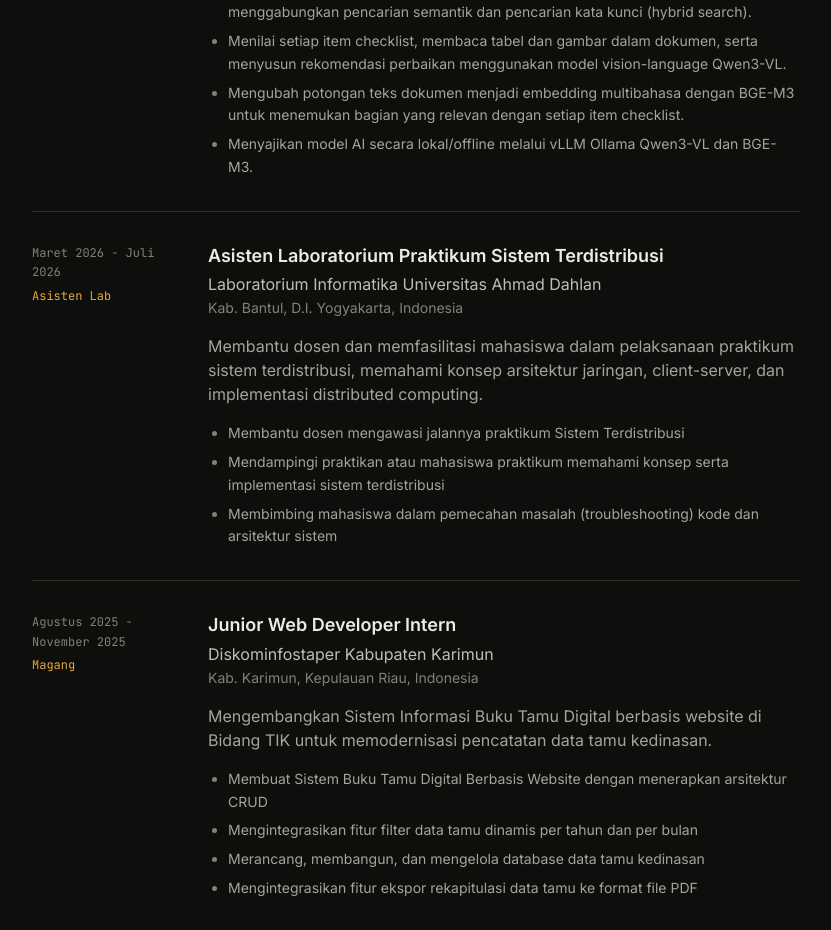
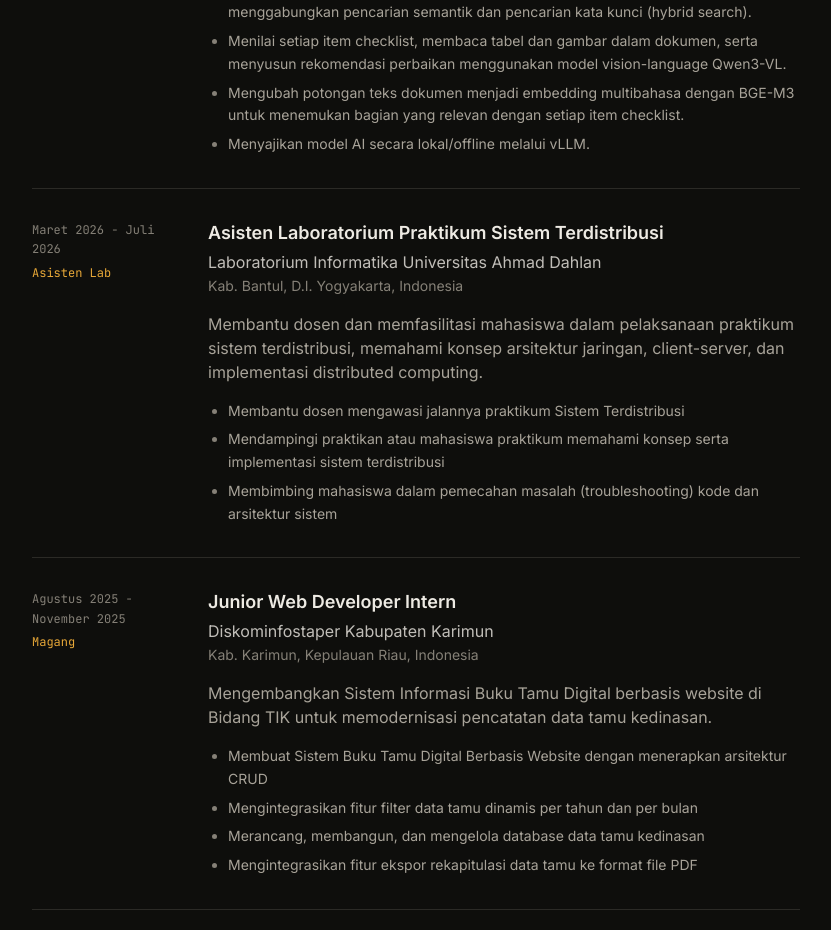
Before and after one commit to ridhodp/PortofolioMRidhoNaufal, a Next.js app: page / in a window 1280 px wide. Shown: the part 2421-3351 px from the top of the page, without its empty margins (224-1055 px from the left). Built offline with nearby package versions, Linux system fonts and the light colour scheme.

Commit message:
content: simplify local model serving responsibility

```diff
--- a/src/data/portfolio.ts
+++ b/src/data/portfolio.ts
@@ -66,7 +66,7 @@ export const experiences: Experience[] = [
       "Menyimpan data aplikasi dan vektor embedding di PostgreSQL + pgvector, lalu menggabungkan pencarian semantik dan pencarian kata kunci (hybrid search).",
       "Menilai setiap item checklist, membaca tabel dan gambar dalam dokumen, serta menyusun rekomendasi perbaikan menggunakan model vision-language Qwen3-VL.",
       "Mengubah potongan teks dokumen menjadi embedding multibahasa dengan BGE-M3 untuk menemukan bagian yang relevan dengan setiap item checklist.",
-      "Menyajikan model AI secara lokal/offline melalui vLLM Ollama Qwen3-VL dan BGE-M3.",
+      "Menyajikan model AI secara lokal/offline melalui vLLM.",
     ],
     type: "work",
   },
```
